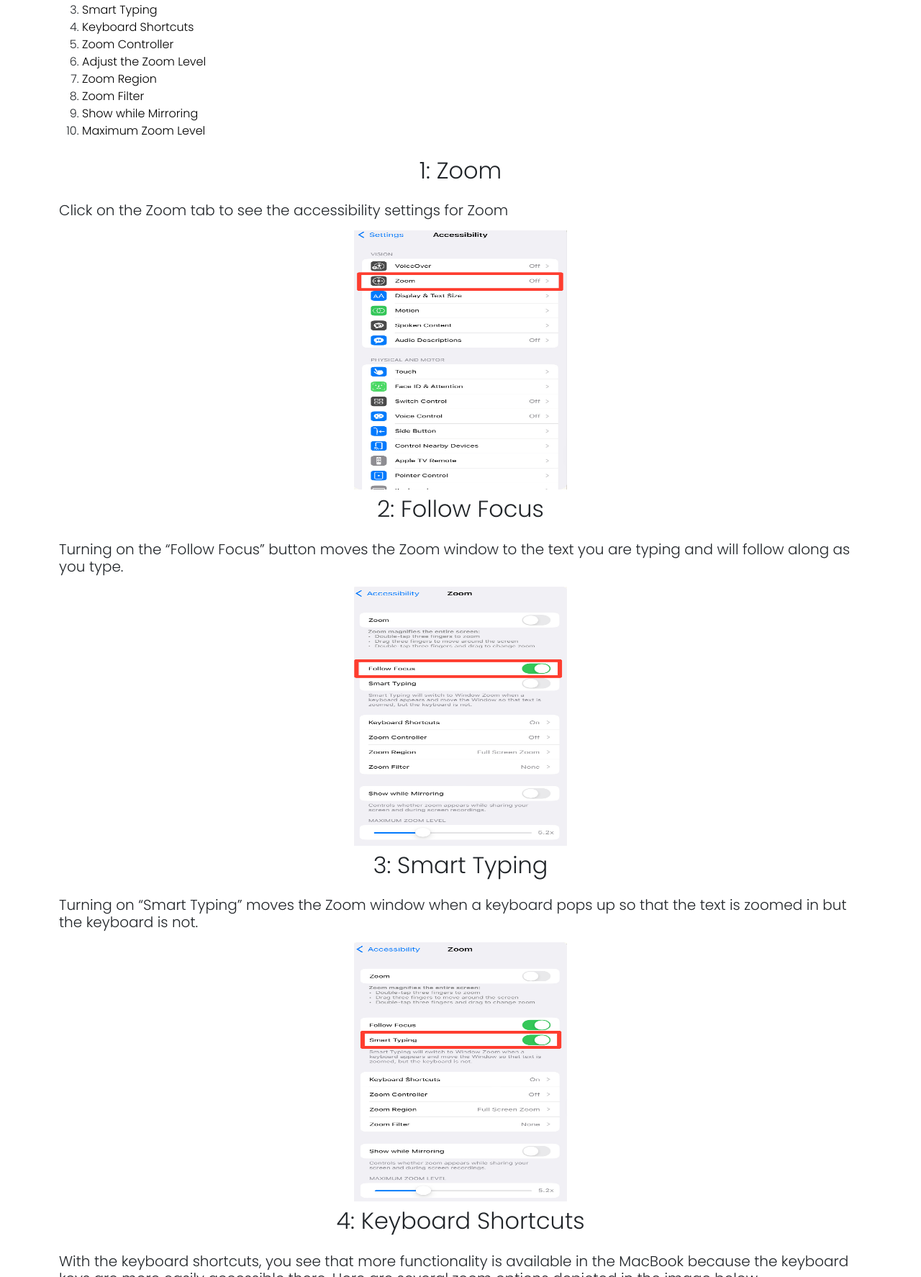
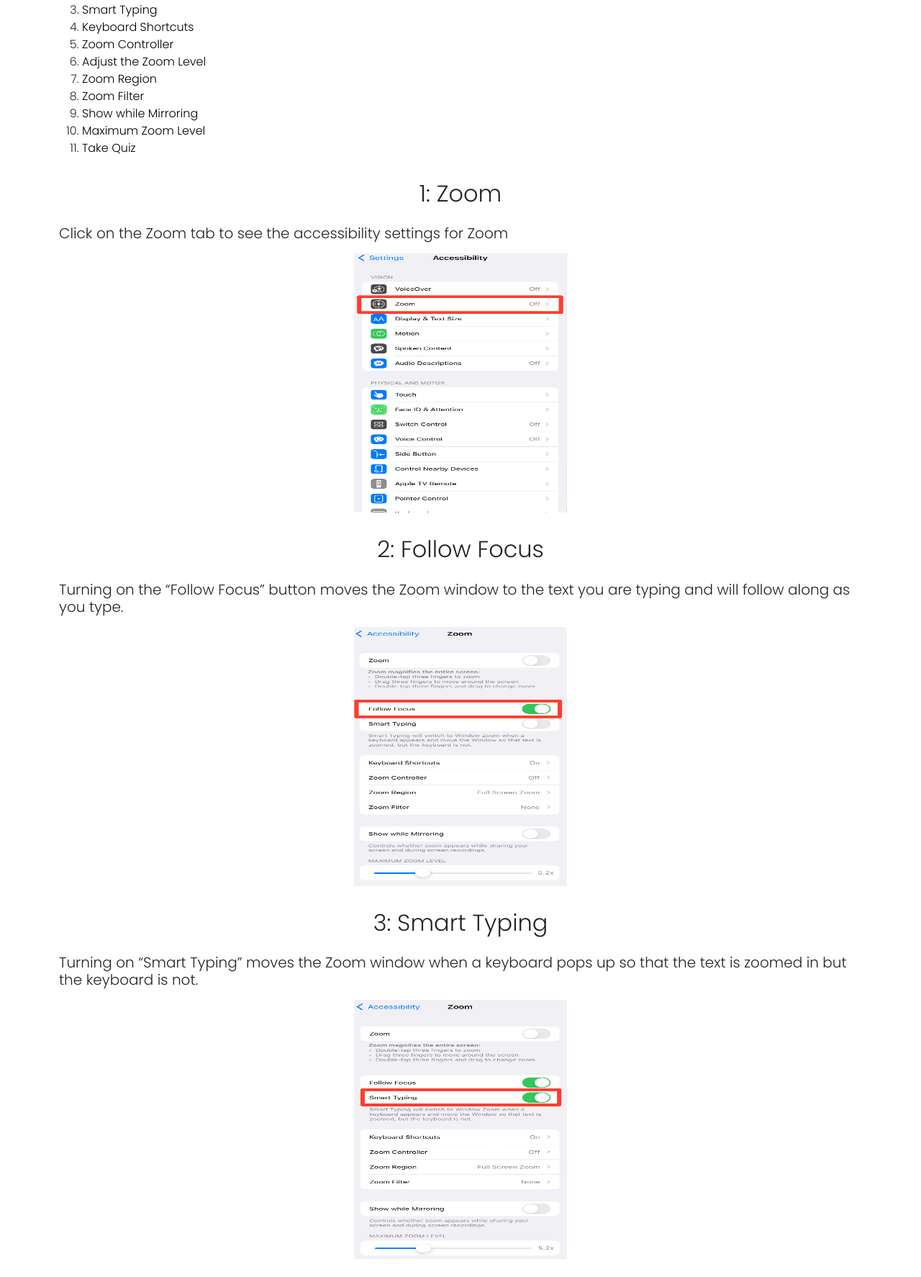
Before and after one commit to markcalvario/daui-capstone, a Flask app: page /zoom in a window 1280 px wide. Shown: the part 230-2004 px from the top of the page at 72% size. Run offline with Flask 2, Linux system fonts and the light colour scheme.

Commit message:
[Quiz] - Added basic quiz template

```diff
--- a/app.py
+++ b/app.py
@@ -44,7 +44,7 @@
             },
             {
             "step": "Classic Invert Colors reverses the colors of the display, except for images, media, and some apps that use dark color styles.",
-            "subtitle": "Classic Invert"
+            "subtitle": "Classic Invert",
             },
             {
             "step": "Tap a filter to apply it. To adjust the intensity or hue, drag the sliders.",
@@ -183,6 +183,7 @@
 }
 
 accessibility_template = "accessibilityTemplate.html"
+quiz_html = "quiz.html"
 
 @app.route('/')
 def home():
@@ -200,5 +201,13 @@
 def spoken_content():
     return render_template(accessibility_template, data = spoken_content_data)
 
+@app.route('/quiz/<id>')
+def quiz(id):
+    if id == "Display & Text Size":
+        return render_template(quiz_html, data = display_and_text_size_data)
+    elif id == "Spoken Content":
+        return render_template(quiz_html, data = spoken_content_data)
+    return render_template(quiz_html, data = zoom_data)
+
 if __name__=="__main__":
     app.run(port=8000, debug=True)
--- /dev/null
+++ b/static/js/quiz.js
@@ -0,0 +1 @@
+console.log("in quiz js")
--- a/templates/accessibilityTemplate.html
+++ b/templates/accessibilityTemplate.html
@@ -6,16 +6,23 @@
             {% for step in data['steps'] %}
                 <li> <a href="#step-{{loop.index}}">{{step.subtitle}}</a></li>
             {% endfor %}
+
+            <li><a href="#take-quiz">Take Quiz</a></li>
+
         </ol>
         <div>
             {% for step in data['steps'] %}
-                <div id="step-{{loop.index}}" class="row">
+                <div id="step-{{loop.index}}" class="row my-4">
                     <h2 class = "my-2 text-center">{{ loop.index }}: {{step.subtitle}}</h2>
                     <h5 class="my-3">{{step.step}}</h5>
                     <img class="step-image mx-auto" src="{{url_for('static',filename = data['images'][loop.index-1])}}"src="{{data['images'][loop.index-1]}}" alt="{{step.subtitle}}">
                 </div>
             {% endfor %}
         </div>
+        <div id="take-quiz" class="text-center mt-4">
+            <a class="h1" href="/quiz/{{data['title']}}">Take Quiz</a>
+        </div>
+
     </div>
 
 
```
Also changed, not shown: templates/quiz.html (added, +7 -0 lines).
